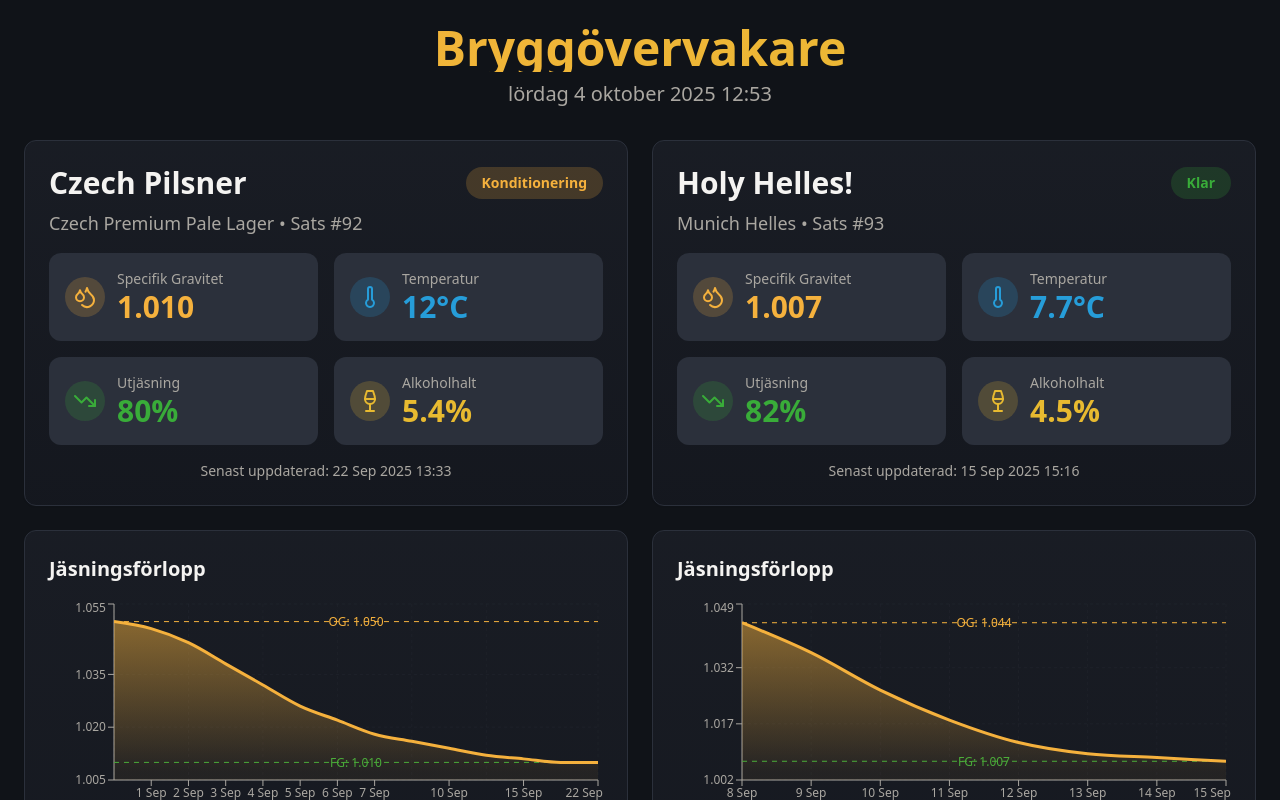
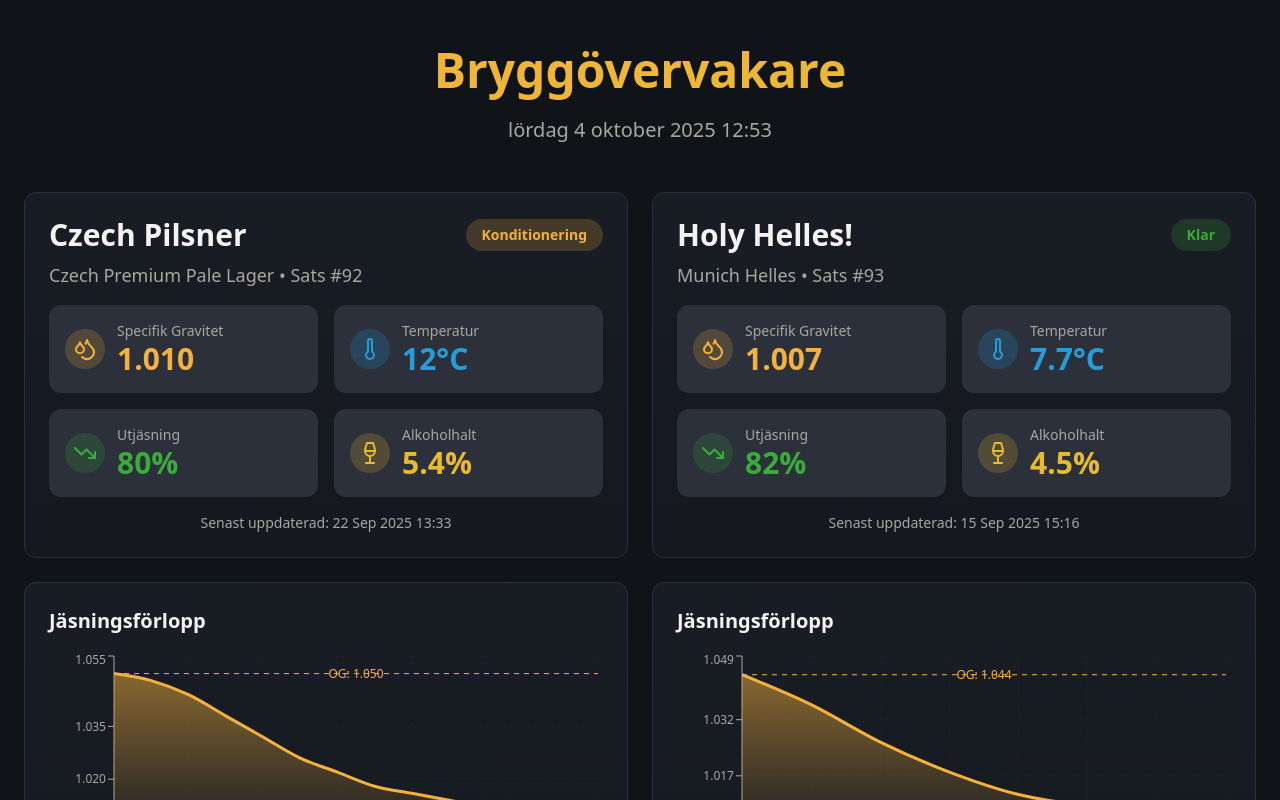
Before and after one commit to raagerrd-ship-it/brew-monitor-tv, a React (Vite) app: page / in a window 1280 px wide. Shown: the top 800 px of the page. Built offline with nearby package versions, Linux system fonts and the light colour scheme; the HTML template or start-up script is replaced by a standard one.

Commit message:
Fix logo display

```diff
--- a/src/components/BrewingDashboard.tsx
+++ b/src/components/BrewingDashboard.tsx
@@ -90,8 +90,8 @@ export function BrewingDashboard() {
   return (
     <div className="min-h-screen w-full bg-background p-6">
       {/* Header */}
-      <div className="mb-8 text-center">
-        <h1 className="mb-2 text-5xl font-bold bg-gradient-beer bg-clip-text text-transparent">
+      <div className="mb-8 text-center py-4">
+        <h1 className="mb-2 text-5xl font-bold bg-gradient-beer bg-clip-text text-transparent leading-tight pb-2">
           Bryggövervakare
         </h1>
         <p className="text-xl text-muted-foreground">
```
